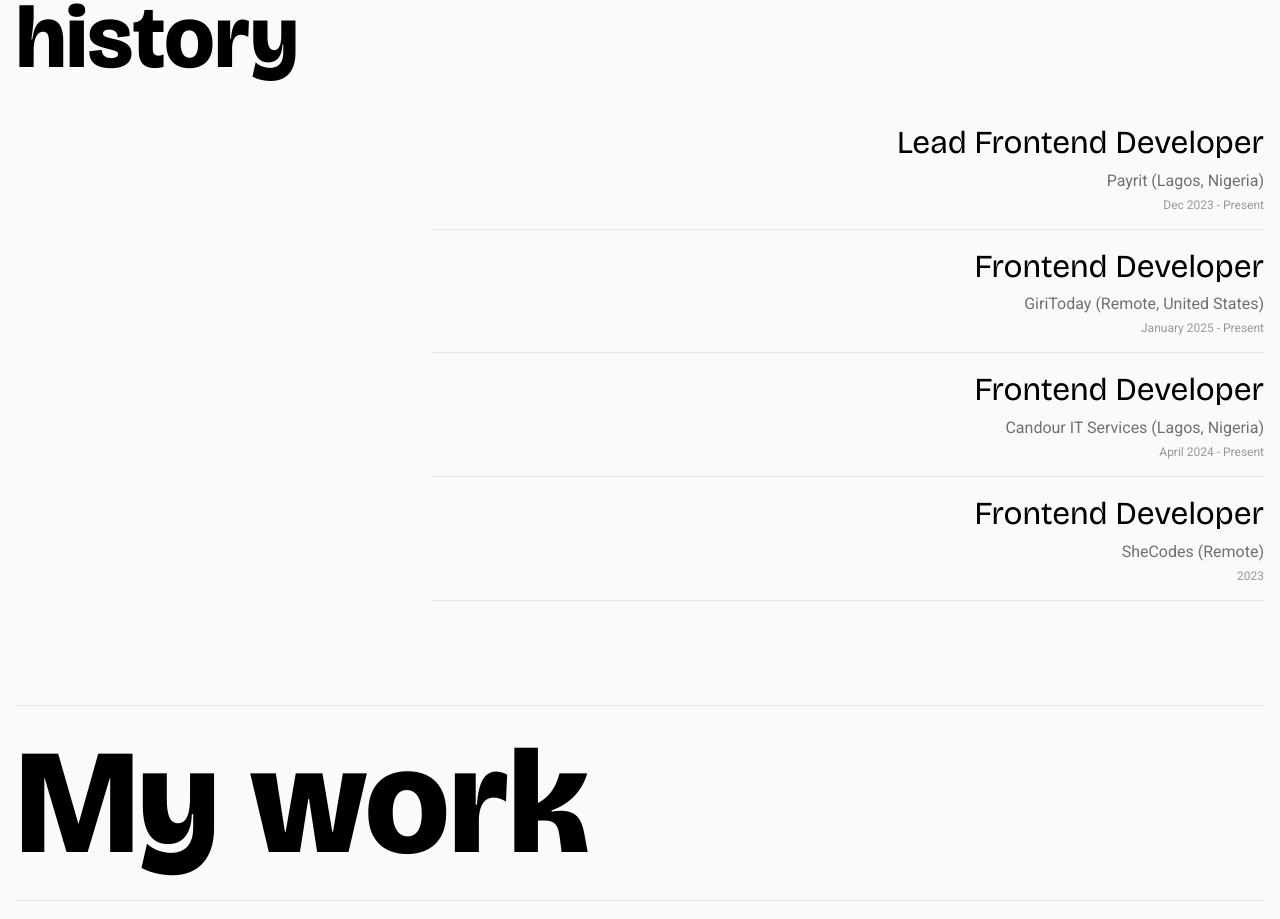
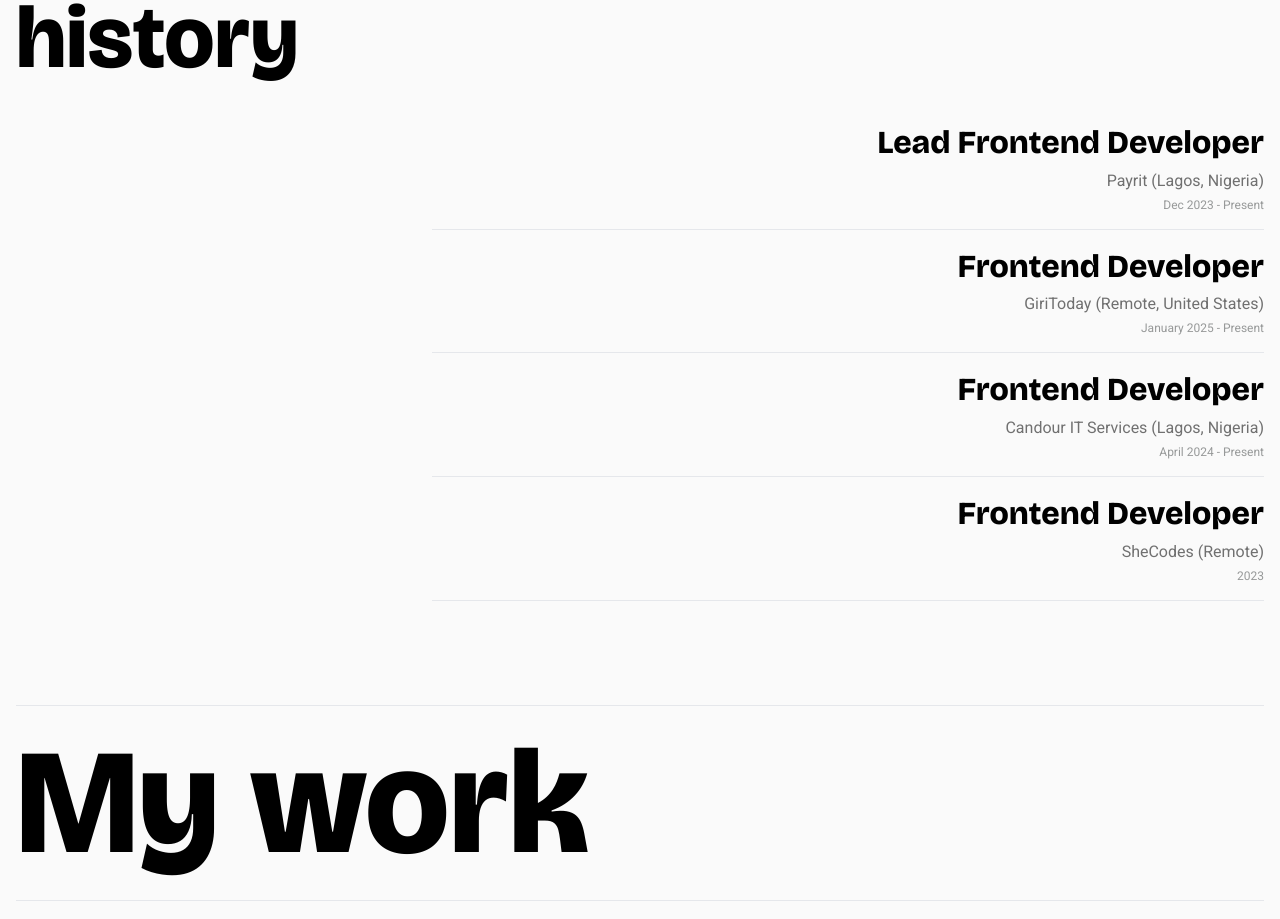
Before and after one commit to Muqtadirat/portfolio-v2, a Next.js app: page / in a window 1280 px wide. Shown: the part 1480-2399 px from the top of the page. Built offline with nearby package versions, Linux system fonts and the light colour scheme.

Commit message:
fix: font weight

```diff
--- a/src/app/(pages)/_home/History.tsx
+++ b/src/app/(pages)/_home/History.tsx
@@ -28,7 +28,7 @@
                   {logo && <Image src={logo} alt="" width={72} height={72} />}
                 </div>
                 <div className="space-y-1">
-                  <p className="text-2xl lg:text-[2rem] font-bricolage">
+                  <p className="text-2xl lg:text-[2rem] font-bricolage font-extrabold">
                     {role}
                   </p>
                   <p className="text-text-secondary">
```
